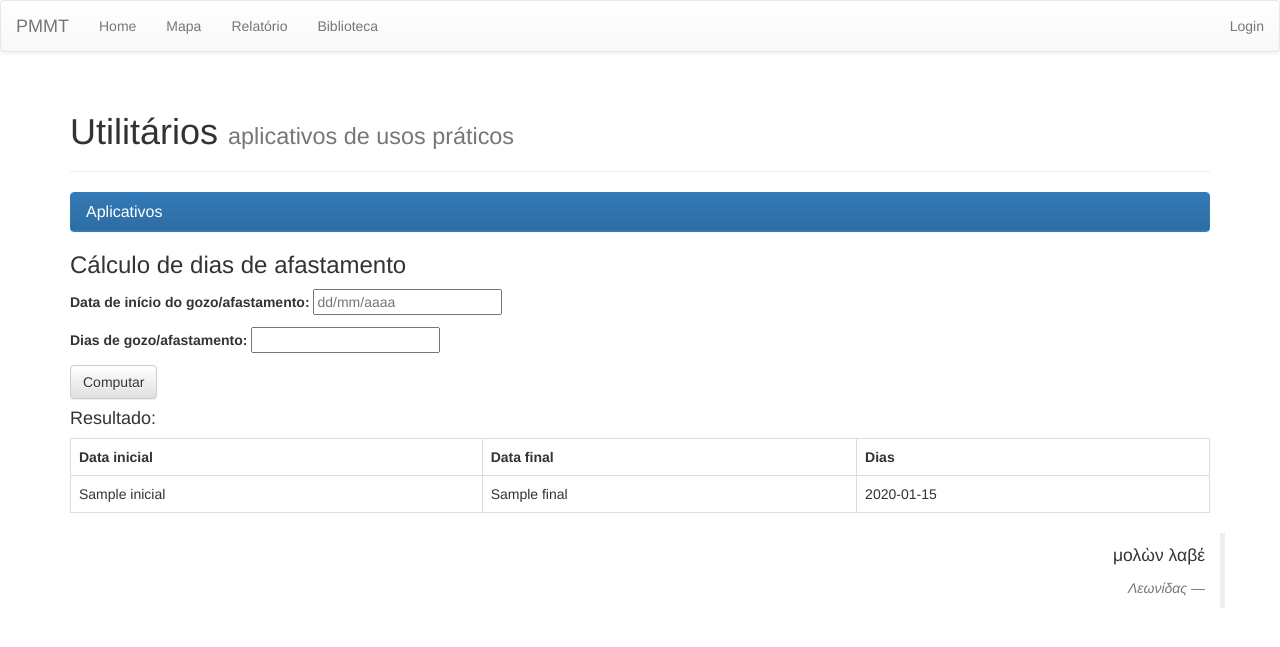
After one commit to efraimmgon/geo, a Django app: template templates/utilitarios.html in a window 1280 px wide. The commit adds this page. Shown: the top 647 px of the page. Run offline with Django 3.2, Linux system fonts and the light colour scheme; tables that the repository leaves empty hold one stand-in row (values such as "Sample post"); the template is opened without the code that fills it: values that come from a table or form of the project are taken from there, most other values are stand-ins (such as "Sample title", 1, 10 or a date in 2020); parts of the project's set-up code (start-up, migrations or seed data) failed here and were passed over; some libraries are stand-ins or nearby versions.

Commit message:
Add app to calculate withdrawal days in principal

```diff
--- a/analise_criminal/views.py
+++ b/analise_criminal/views.py
@@ -18,6 +18,7 @@ from .report import (process_report_arguments, get_months, get_month_axis,
 
 
 def index(request):
+	"""/analise_criminal/"""
 	context = {}
 	context['axis'] = OrderedDict()
 	o = Ocorrencia.objects.filter(data__year=2015)
--- /dev/null
+++ b/principal/forms.py
@@ -0,0 +1,10 @@
+from django import forms
+
+
+class TimeDeltaForm(forms.Form):
+	data_inicial = forms.DateField(
+		label='Data de início do gozo/afastamento',
+		input_formats=['%d/%m/%Y', '%d/%m/%y'], required=True,
+		widget=forms.DateInput(attrs={'placeholder': 'dd/mm/aaaa'}))
+	dias = forms.IntegerField(
+		label='Dias de gozo/afastamento', required=True)
--- a/principal/urls.py
+++ b/principal/urls.py
@@ -5,4 +5,5 @@ urlpatterns = [
 	url(r'^$', views.index, name='index'),
 	url(r'^biblioteca/$', views.biblioteca, name='biblioteca'),
 	url(r'^goto/(?P<source_id>[\d]+)$', views.track_url, name='goto'),
+	url(r'^utilitarios/$', views.utilitarios, name='utilitarios'),
 ]
--- a/templates/biblioteca.html
+++ b/templates/biblioteca.html
@@ -20,7 +20,7 @@
 	<ul class="list-group">
 	{% for source in tag.externalsource_set.all %}
 		<li class="list-group-item">
-			{{ forloop.counter }} - <a href="{% url 'principal:goto' source.pk %}" target="_blank">
+			{{ forloop.counter }} - <a href="{% url 'principal:goto' source.pk %}">
 			<strong>{{ source.name }}</strong> - {{ source.description }}</a>
 			[Acessos: {{ source.views }}]
 		</li>
--- /dev/null
+++ b/templates/utilitarios.html
@@ -0,0 +1,40 @@
+{% extends "base.html" %}
+
+{% block title %}Utilitários{% endblock %}
+
+{% block body %}
+
+<div class="page-header">
+	<h1>Utilitários <small>aplicativos de usos práticos</small></h1>
+</div>
+
+<div class="panel panel-primary">
+	<div class="panel-heading">
+		<h3 class="panel-title">Aplicativos</h3>
+	</div>
+</div>
+
+
+<h3>Cálculo de dias de afastamento</h3>
+<form method='GET' action='{% url "principal:utilitarios" %}'>
+	{{ form_timedelta.as_p }}
+	<input class='btn btn-default' type='submit' value='Computar' />
+</form>
+{% if result_timedelta %}
+<h4>Resultado:</h4>
+<table class='table table-bordered'>
+	<tr>
+		<th>Data inicial</th>
+		<th>Data final</th>
+		<th>Dias</th>
+	</tr>
+	<tr>
+		<td>{{ result_timedelta.inicial }}</td>
+		<td>{{ result_timedelta.final }}</td>
+		<td>{{ result_timedelta.timedelta }}</td>
+	</tr>
+</table>
+{% endif %}
+
+
+{% endblock %}
```
Also changed, not shown: principal/views.py (+20 -0 lines), templates/analise_criminal/index.html (+6 -9 lines).
